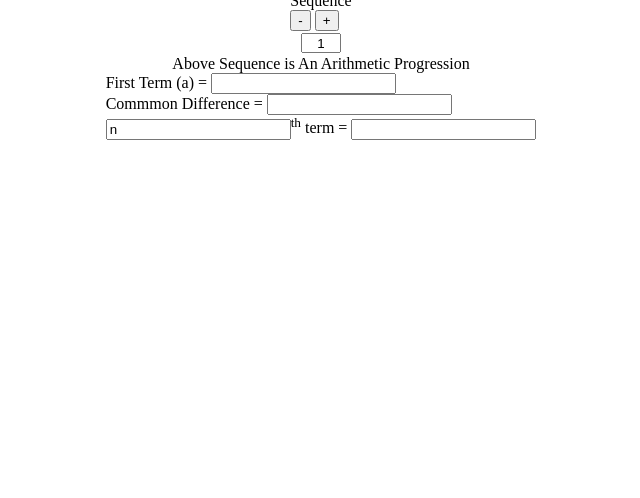
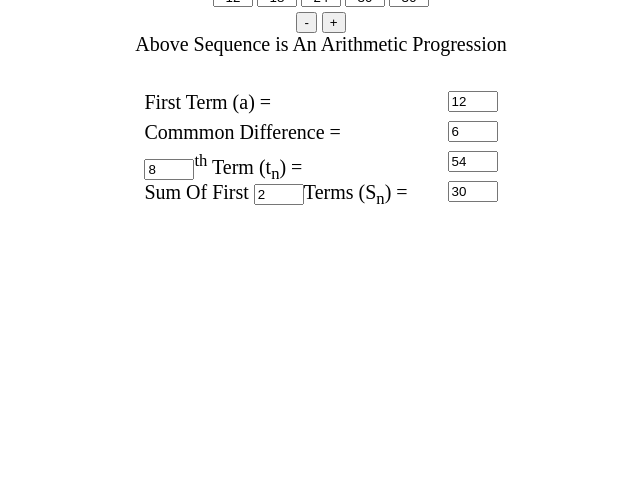
Before and after one commit to anuj-weebjs/arithmetic-progression-calc, a plain HTML site: page index.html in a window 1280 px wide. Shown: the part 302-800 px from the top of the page, without its empty margins (319-959 px from the left). Drawn offline with Linux system fonts and the light colour scheme.

Commit message:
Fnished Logic and some adjustments

```diff
--- a/index.html
+++ b/index.html
@@ -27,6 +27,7 @@
             align-items: center;
             max-width: 80%;
             min-width: 200px;
+            font-size: 20px;
         }
 
         /*
@@ -42,9 +43,12 @@
             flex-direction: column;
             align-items: center;
             justify-content: space-evenly;
+            padding: 30px;
         }
 
-        .calc-container .upper .text {}
+        .calc-container .upper .text {
+        font-size: 30px;
+        }
 
         .calc-container .upper .sequence-container {
             display: flex;
@@ -62,6 +66,23 @@
             text-align: center;
             margin: 2px
         }
+        #addTerm{
+            flex: 2;
+        }
+        #removeTerm {
+            flex: 2;
+        }
+
+
+
+        .calc-container .lower > div{
+            margin: 5px 0;
+            height: 25px;
+        }
+
+        .calc-container .lower > div > input {
+            width: 50px;
+        }
 
         /* .calc-container .upper .sequence-container .sequence-terms:focus{
 
@@ -70,6 +91,10 @@
         /* .calc-container .upper .sequence-container .sequence-terms::after{
             content: ",";
         } */
+         .float-right{
+            float: right;
+            margin-left: 40px;
+         }
     </style>
 </head>
 
@@ -81,21 +106,25 @@
                 <div class="text">
 
                     <p>Sequence</p>
-                    <input type="button" value="-" id="removeTerm">
-                    <input type="button" value="+" id="addTerm">
 
                 </div>
 
                 <div class="sequence-container">
-                    <input type="text" value="1" class="sequence-terms"></input>
                 </div>
+                <div class="buttons">
 
+                    <input type="button" value="-" id="removeTerm">
+                    <input type="button" value="+" id="addTerm">
+                </div>
                 <div id="note"></div>
             </div>
             <div class="lower">
-                <div>First Term (a) = <input type="text" id="firstTerm" class="first-term"></div>
-                <div>Commmon Difference = <input type="text" id="commonDifference" class="common-difference"></div>
-                <div><input type="text" value="n" id="nTerm"><sup>th</sup> term = <input type="text" id="nThTerm"></div>
+                <div>First Term (a) = <input type="text" id="firstTerm" class="first-term float-right"></div>
+                <div>Commmon Difference = <input type="text" id="commonDifference" class="common-difference float-right"></div>
+                <div><input type="text" value="n" id="nTerm"><sup>th</sup> Term (t<sub>n</sub>) = <input type="text"
+                        id="nThTerm" class="float-right"></div>
+                <div>Sum Of First <input type="text" value="n" id="sumOfNTerms">Terms (S<sub>n</sub>) = <input
+                        type="text" id="sumOfNThTerm" class="float-right"></div>
 
             </div>
         </div>
@@ -110,22 +139,26 @@
         const messageElementNode = document.querySelector('#note');
         const addTermButton = document.querySelector('#addTerm');
         const removeTermButtom = document.querySelector('#removeTerm');
-        const firstTermElementNode = document.querySelector('#firstTerm')
+        let firstTermElementNode = document.querySelector('#firstTerm')
         const commonDifferenceElementNode = document.querySelector('#commonDifference')
         const nTermElementNode = document.querySelector('#nTerm');
-        const nThTermElementNode = document.querySelector('#nThTerm')
+        const nThTermElementNode = document.querySelector('#nThTerm');
+        const sumOfNTermsElementNode = document.querySelector('#sumOfNTerms');
+        const sumOfNThTermsElementNode = document.querySelector('#sumOfNThTerm');
 
 
         let sequenceArray = [];
         let firstTerm, commonDifference;
-        reloadSequenceArray();
-        writeNote();
+
+        getRandomAp()
+        reloadEverything();
 
 
-        calcContainer.addEventListener('input', (e)=>{
+        sequenceContainerNode.addEventListener('input', (e) => {
             writeNote();
+            updateFirstTerm();
+            updateCommonDifferenceElement();
         })
-
 
 
         firstTermElementNode.addEventListener('input', (e) => {
@@ -144,6 +177,14 @@
         addTermButton.addEventListener('click', (e) => {
             let sequenceElementNode = document.createElement('input');
             sequenceElementNode.classList.add('sequence-terms');
+
+
+            if (isSequenceAp() && commonDifference) {
+                let nextTerm = sequenceArray[sequenceArray.length - 1] + commonDifference;
+                sequenceArray.push(nextTerm);
+                sequenceElementNode.value = nextTerm;
+            }
+
             sequenceContainerNode.appendChild(sequenceElementNode);
 
             reloadElementVariables()
@@ -151,19 +192,42 @@
         removeTermButtom.addEventListener('click', (e) => {
             if (!Array.from(sequenceElementNodes)[sequenceElementNodes.length - 1]) return;
 
+
             let lastChildNode = Array.from(sequenceElementNodes)[sequenceElementNodes.length - 1];
             sequenceContainerNode.removeChild(lastChildNode);
+            sequenceArray.pop();
+
 
             reloadElementVariables()
         })
 
+        nTermElementNode.addEventListener('input', (e) => {
+            if (!isSequenceAp()) {
+                nThTermElementNode.value = NaN;
+            } else {
+                nThTermElementNode.value = nThTerm(nTermElementNode.value);
+            }
+            return;
+        })
 
-        function writeNote(){
-            if(isSequenceAp()){
+        sumOfNTermsElementNode.addEventListener('input', (e) => {
+            sumOfNThTermsElementNode.value = sumOfNTerms(sumOfNTermsElementNode.value);
+        })
+
+        function writeNote() {
+            if (isSequenceAp()) {
+                if (!commonDifference) {
+                    messageElementNode.innerHTML = 'Above Sequence is NOT An Arithmetic Progression'
+                    return;
+                }
                 messageElementNode.innerHTML = 'Above Sequence is An Arithmetic Progression'
-            }else{
+                return;
+            } else {
                 messageElementNode.innerHTML = 'Above Sequence is NOT An Arithmetic Progression'
+                return;
             }
+
+            return;
         }
 
         function reloadElementVariables() {
@@ -186,7 +250,7 @@
 
         function despawnSequenceElements() {
 
-            sequenceTermsElementNodes.forEach((element, key)=>{
+            sequenceTermsElementNodes.forEach((element, key) => {
                 element.remove();
             })
 
@@ -211,7 +275,11 @@
         function reloadEverything() {
             reloadSequenceArray();
             reloadElementVariables();
-
+            updateCommonDifferenceElement();
+            updateFirstTerm();
+            writeNote();
+            updateNThTerm();
+            updateSumOfNTerms();
         }
 
 
@@ -228,12 +296,19 @@
 
         function isSequenceAp() {
             reloadSequenceArray();
-            if (sequenceArray.length < 1) return false;
+            if (sequenceArray.length <= 1) {
+                commonDifference = null;
+                return false;
+            }
+
 
             let commonDifferenceArray = []
 
             for (let i = 0; i < sequenceArray.length; i++) {
-                if (sequenceArray.length == i + 1) break
+                if (sequenceArray.length == i + 1) {
+                    commonDifference = null;
+                    break;
+                }
                 commonDifferenceArray.push(sequenceArray[i + 1] - sequenceArray[i]);
 
             }
@@ -245,6 +320,7 @@
                 const II = commonDifferenceArray[i + 1];
 
                 if (I != II) return false;
+                commonDifference = null;
             }
 
             firstTerm = sequenceArray[0];
@@ -253,9 +329,89 @@
         }
 
 
-        function upDateFirstTerm(){
+        function updateFirstTerm() {
+            let firstTerm = sequenceContainerNode.firstElementChild.value;
+            firstTermElementNode.value = firstTerm;
+            return;
+        }
 
+        function _commonDifference() {
+            let commonDifferenceArray = []
+
+            for (let i = 0; i < sequenceArray.length; i++) {
+                if (sequenceArray.length == i + 1) {
+                    // commonDifference = null;
+                    break;
+                }
+                commonDifferenceArray.push(sequenceArray[i + 1] - sequenceArray[i]);
+
+            }
+
+            for (let i = 0; i < commonDifferenceArray.length; i++) {
+                if (commonDifferenceArray.length == i + 1) break;
+
+                const I = commonDifferenceArray[i];
+                const II = commonDifferenceArray[i + 1];
+
+                if (I != II) return null;
+            }
+
+            commonDifference = commonDifferenceArray[0];
+
+            return commonDifference;
         }
+
+        function updateCommonDifferenceElement() {
+            commonDifferenceElementNode.value = _commonDifference();
+        }
+
+        function nThTerm(n) {
+            if (!commonDifference || !firstTerm || !sequenceArray[1]) {
+                return NaN;
+            }
+            let nThTerm = firstTerm + ((n - 1) * commonDifference)
+            return nThTerm;
+        }
+
+        function sumOfNTerms(n) {
+            // n / 2 * (a*2 + (n - 1) * d)
+
+            if (!commonDifference || !firstTerm || !sequenceArray[1]) {
+                return NaN;
+            }
+
+            let sum = (n / 2) * ((firstTerm * 2) + ((n - 1) * commonDifference))
+            console.log(sum)
+            return sum;
+        }
+
+        function updateSumOfNTerms() {
+            sumOfNThTermsElementNode.value = sumOfNTerms(sumOfNTermsElementNode.value);
+            return;
+        }
+
+        function updateNThTerm() {
+            nThTermElementNode.value = nThTerm(nTermElementNode.value);
+            return;
+        }
+
+        function getRandomAp() {
+            firstTerm = getRandomNumber(1,20);
+            commonDifference = getRandomNumber(1, 10);
+
+            sequenceArray = createAp(firstTerm, commonDifference, 5)
+
+            nTermElementNode.value = getRandomNumber(1,10);
+            sumOfNTermsElementNode.value = getRandomNumber(1,10);
+
+            spawnSequenceElements(sequenceArray);
+        }
+
+        function getRandomNumber(min, max) {
+            return Math.round(Math.random() * (max - min) + min);
+        }
+
+
         // console.log(isAp());
 
     </script>
```
